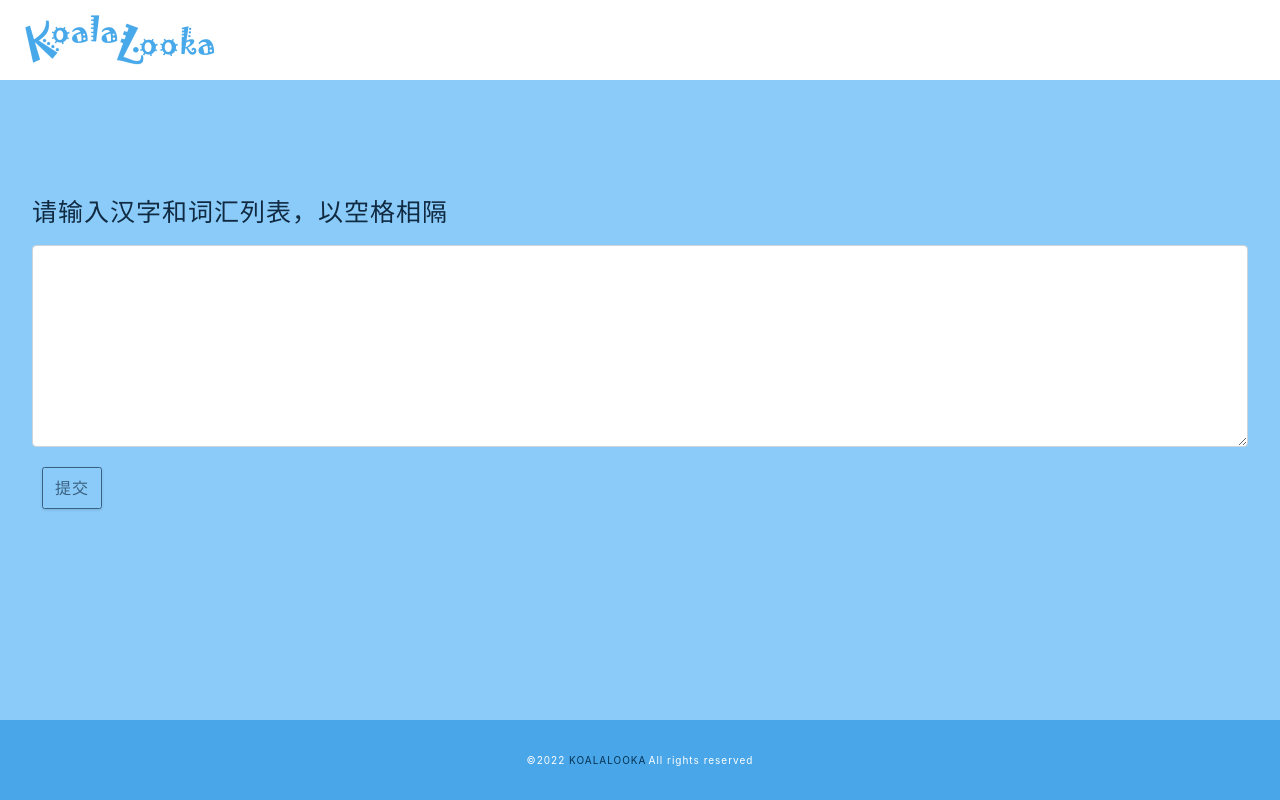
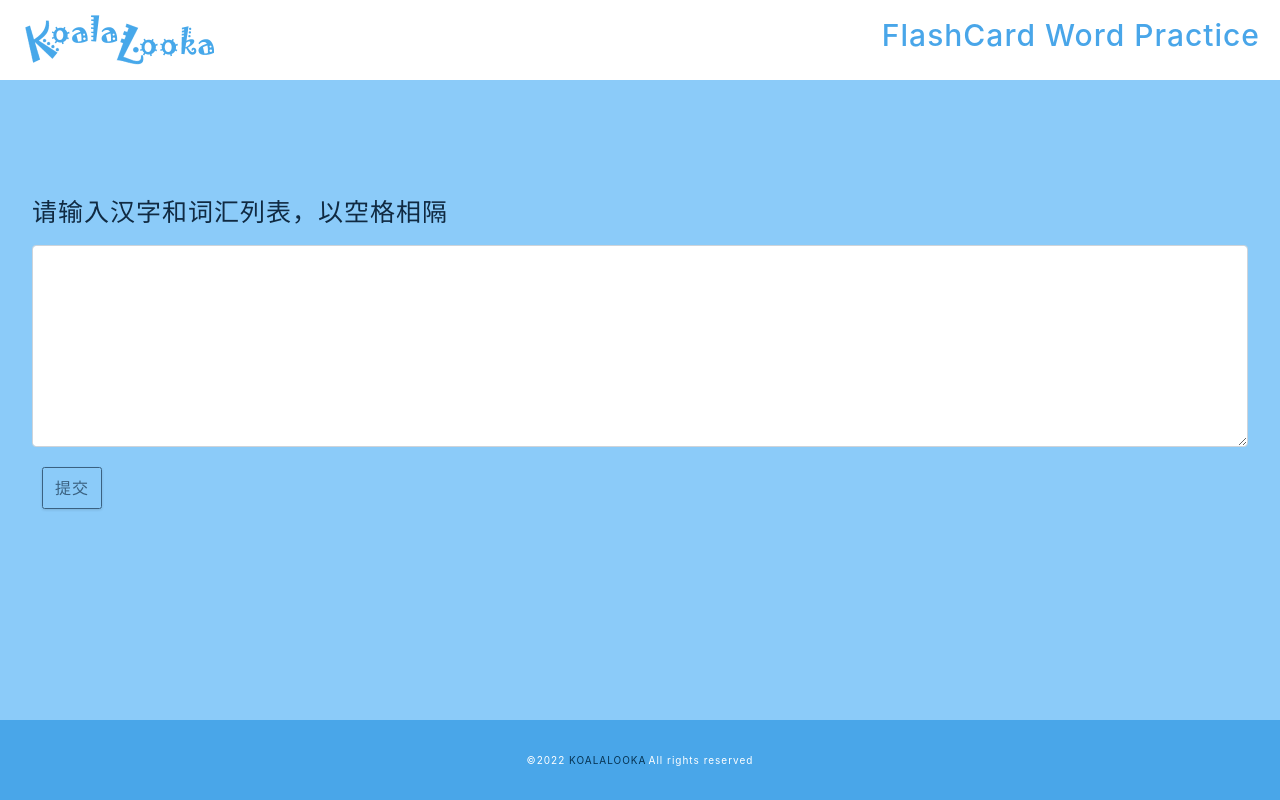
Before and after one commit to stkwn/kl-flashcard, a React (Create React App) app: page / in a window 1280 px wide. Built offline with nearby package versions, Linux system fonts and the light colour scheme; a web font is replaced by a local one.

Commit message:
update title

```diff
--- a/src/component/header.jsx
+++ b/src/component/header.jsx
@@ -4,6 +4,7 @@ function Header() {
     return (
             <Wrapper>
                 <img alt="logo" src="../logo.svg"/>
+                <h1>FlashCard Word Practice</h1>
             </Wrapper>
      );
 }
@@ -14,6 +15,7 @@ const Wrapper = styled.header`
   max-height: 8rem;
   display: flex;
   justify-content: space-between;
+  align-items: center;
   padding: 1rem 2rem;
 
   img {
@@ -21,5 +23,8 @@ const Wrapper = styled.header`
   width: auto;
   margin-right:20px;
   }
+  h1 {
+    color: var( --clr-primary-5);
+  }
 `
 export default Header;
```
